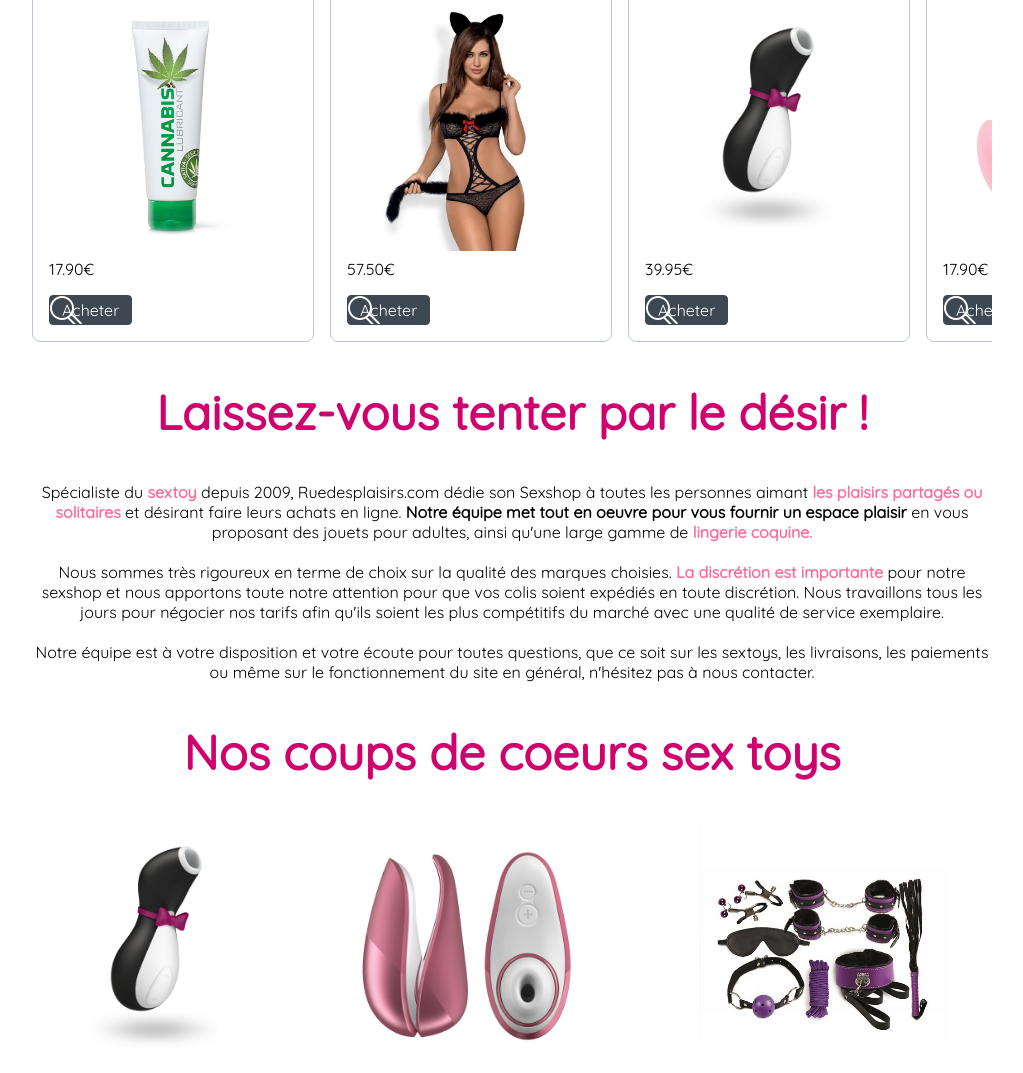
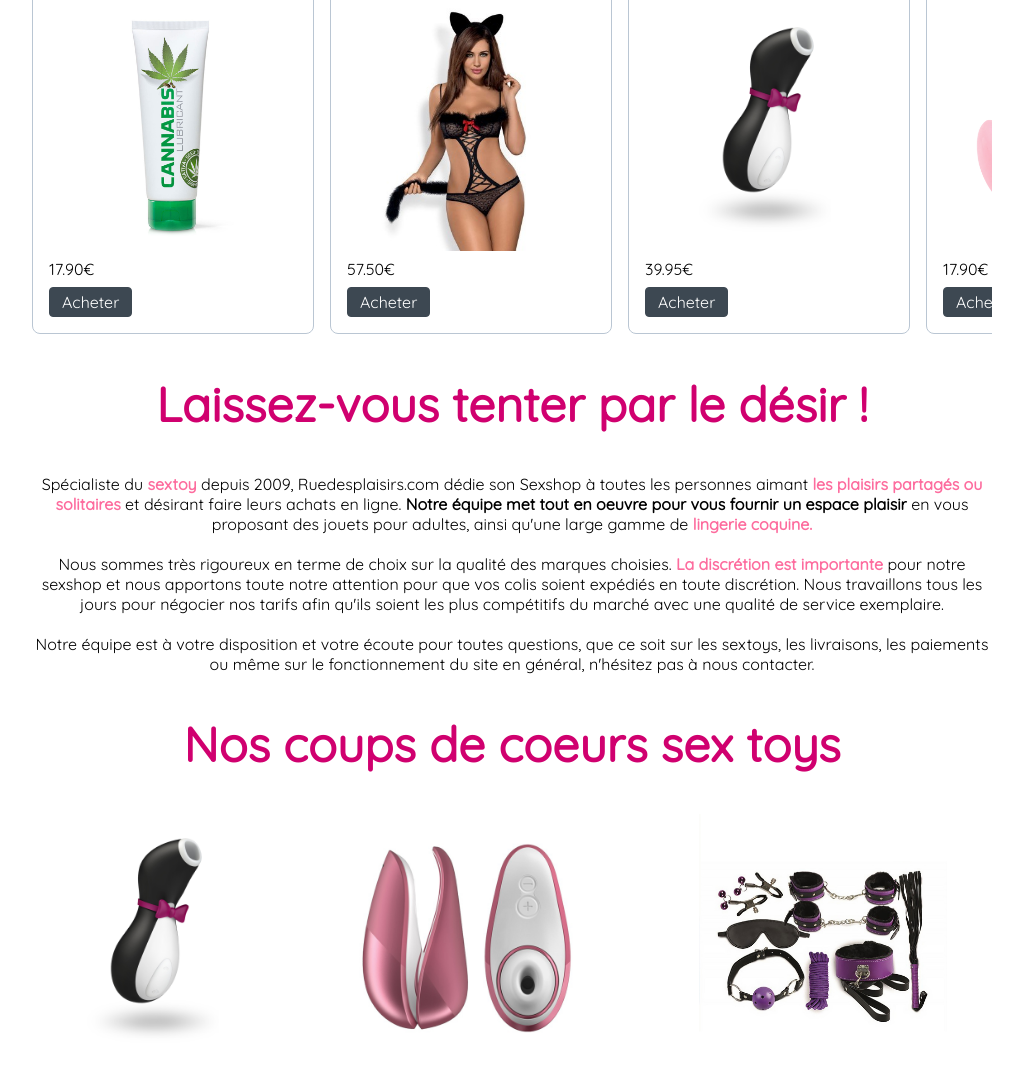
Before and after one commit to Thomas2151/Thomas2151.github.io, a plain HTML site: page index.html in a window 1280 px wide. Shown: the part 700-1773 px from the top of the page, without its empty margins (128-1151 px from the left). Drawn offline with Linux system fonts and the light colour scheme.

Commit message:
Add files via upload

```diff
--- a/CSSSiteWeb.css
+++ b/CSSSiteWeb.css
@@ -60,7 +60,7 @@ input.search-submit {
 	padding: 1em 2em;
 	border-radius: 0em 1em 1em 0em;
 }
-.button {
+.container .button {
   border: 0em solid transparent;
   background:url(img/search4.png);
   background-repeat: no-repeat;
```
